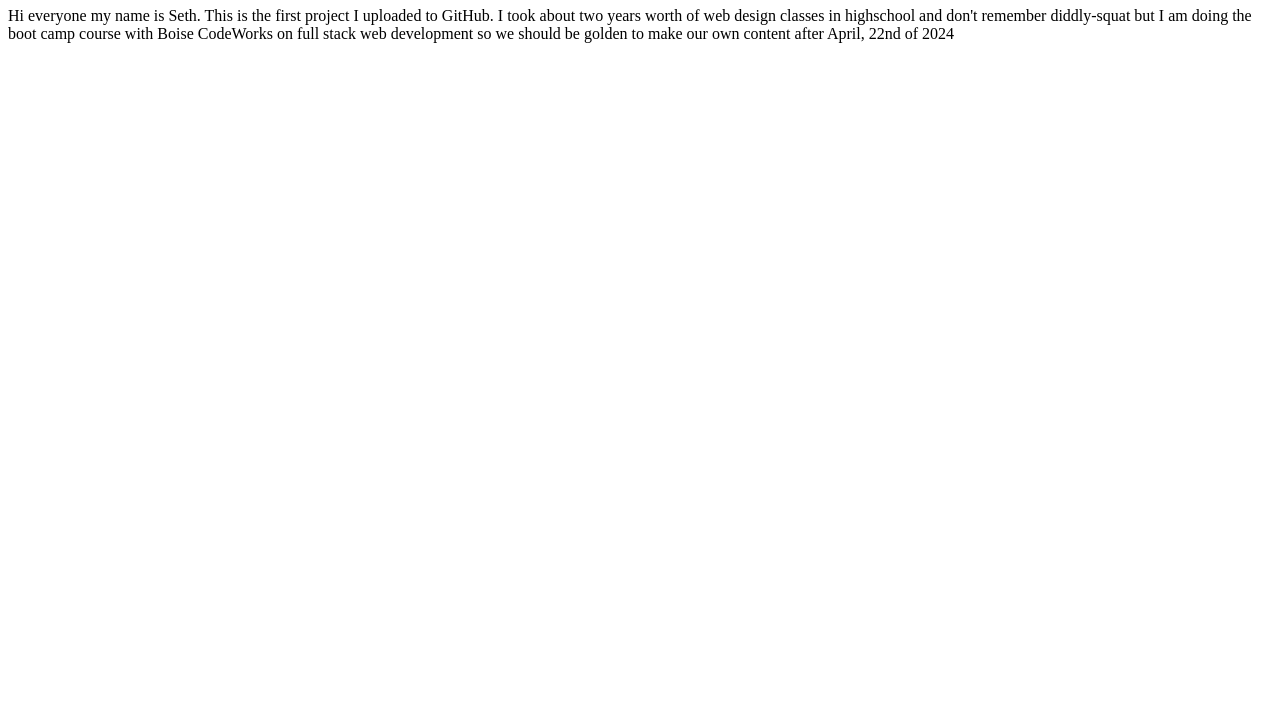
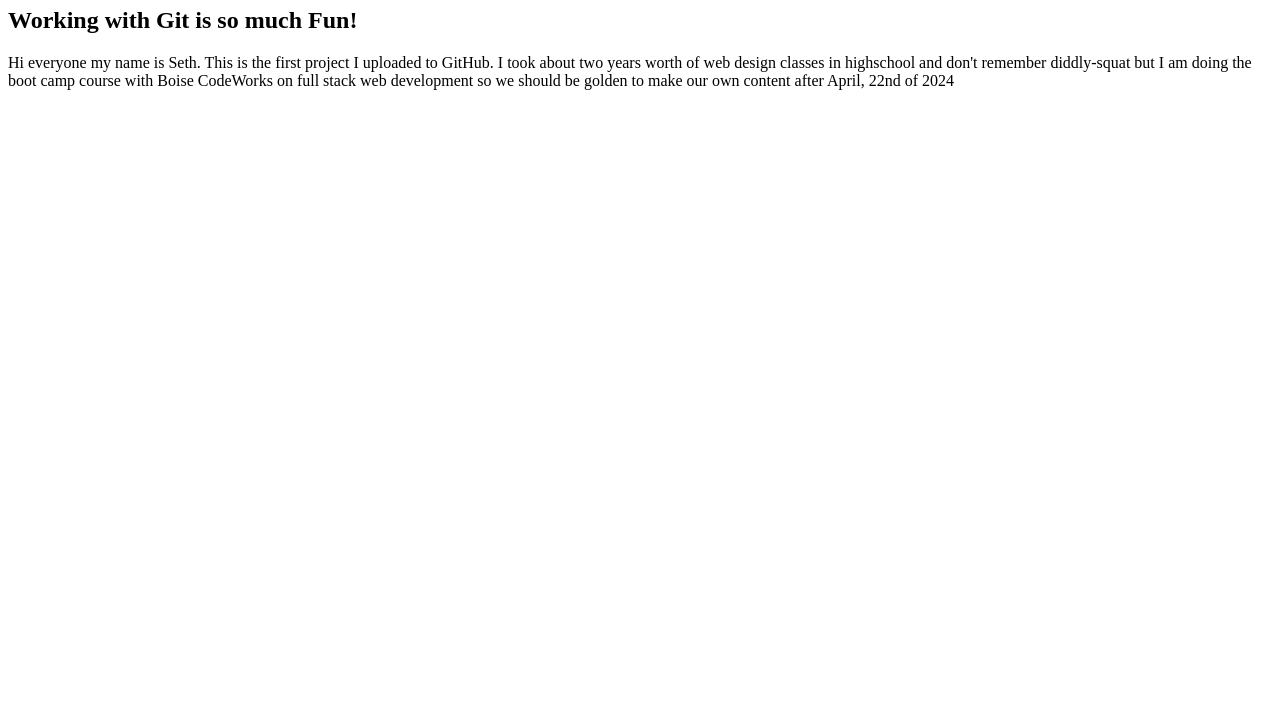
Before and after one commit to sethkunzler/hello-world, a plain HTML site: page index.html in a window 1280 px wide. Shown: the part 73-800 px from the top of the page. Drawn offline with Linux system fonts and the light colour scheme.

Commit message:
Working with Git!

```diff
--- a/index.html
+++ b/index.html
@@ -1,14 +1,17 @@
 <!DOCTYPE html>
 <head>
-  <title>Hello World</title>
-  <link rel="stylesheet" href="style.css">
+  <title>Working with Git</title>
   <meta charset="UTF-8">
   <meta name="viewport" content="width=device-width, initial-scale=1.0">
+  <meta http-equiv="X-UA-Compatible" content="ie=edge">
+  <link rel="stylesheet" href="style.css">
 
 </head>
 <body>
   <h1>Hello World
   </h1>
+  <h2>Working with Git is so much Fun!
+  </h2>
   <p>Hi everyone my name is Seth. This is the first project I uploaded to GitHub. I took about two years worth of web design classes in highschool and don't remember diddly-squat but I am doing the boot camp course with Boise CodeWorks on full stack web development so we should be golden to make our own content after April, 22nd of 2024
   </p>
 </body>
```
